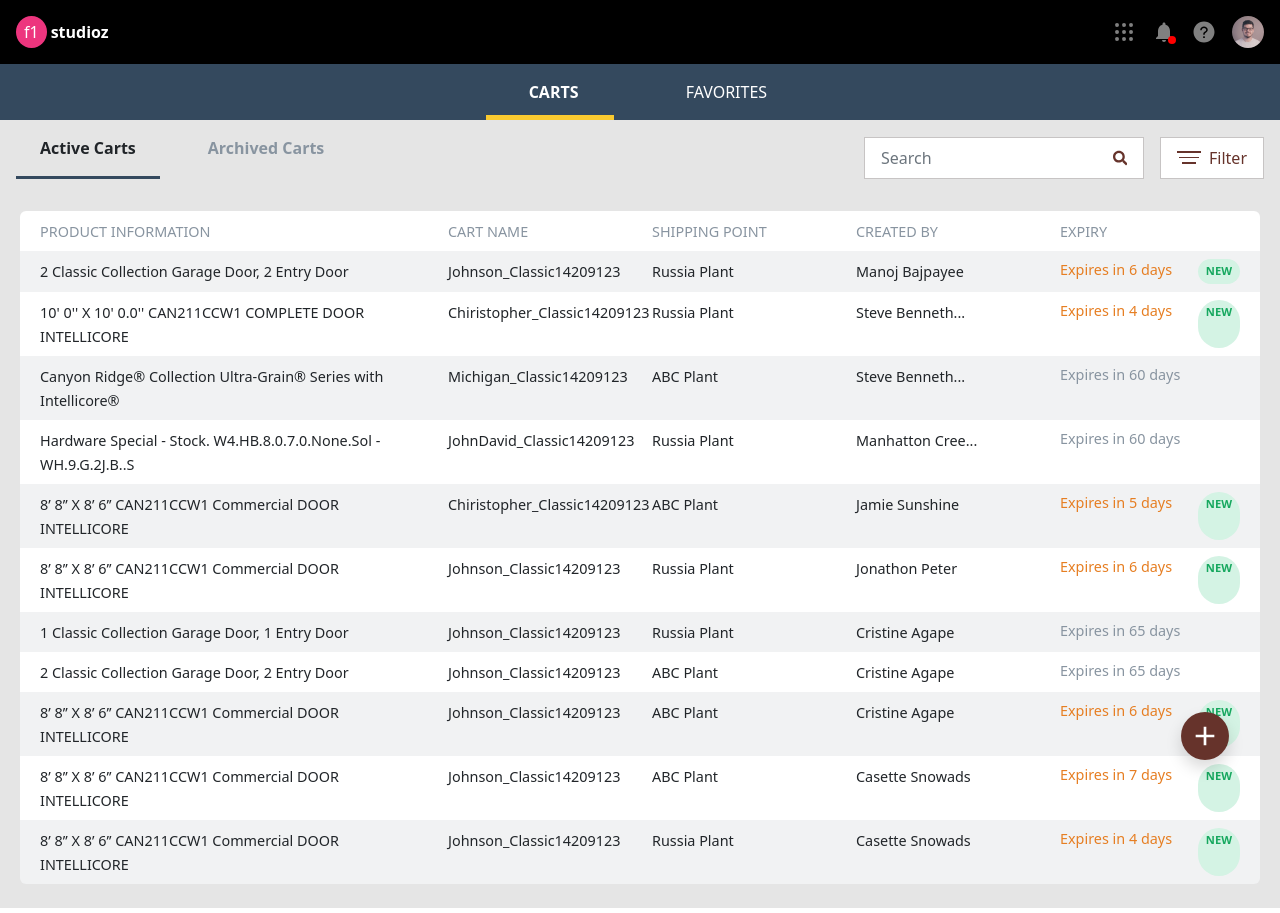
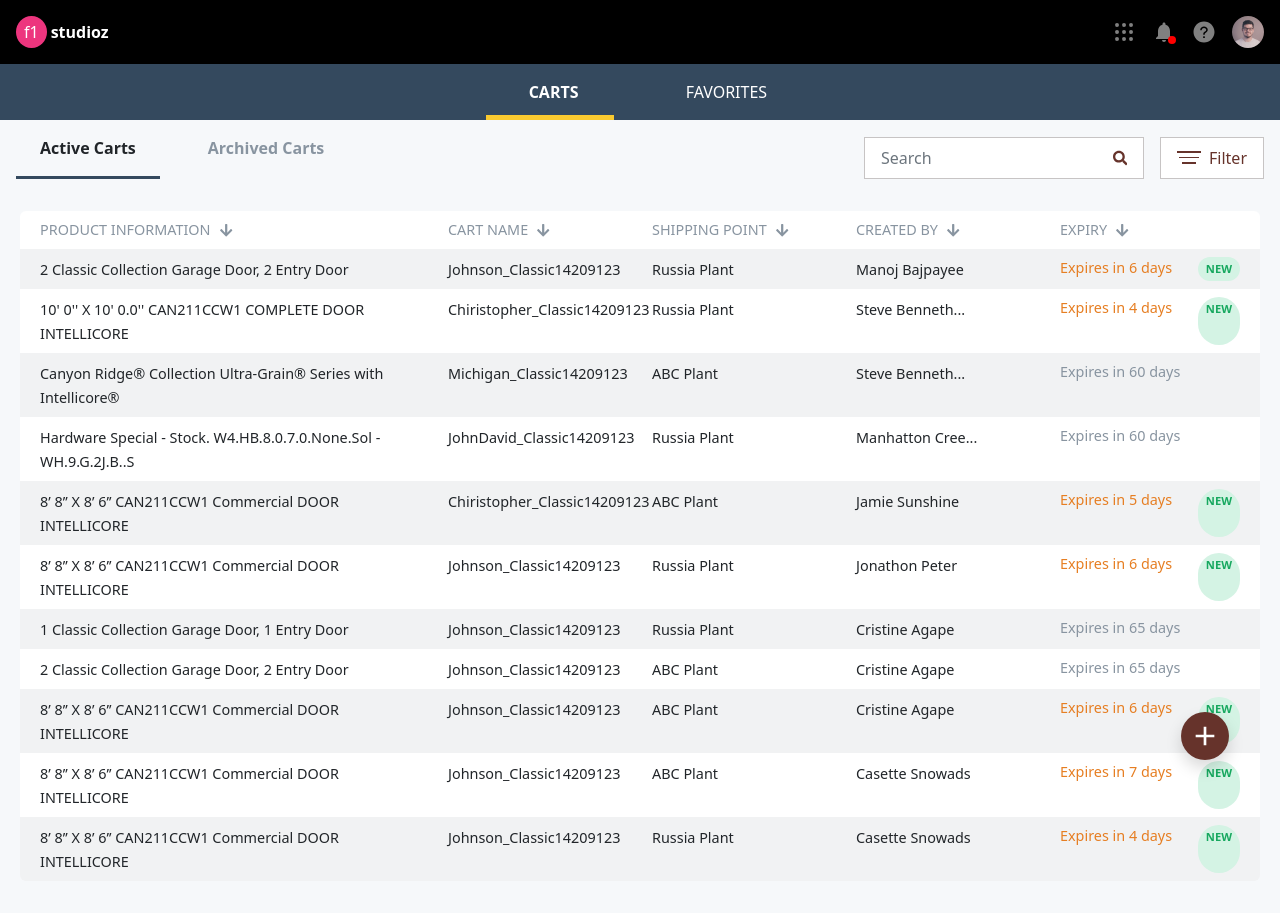
Before and after one commit to rahulrajput83/f1Studioz-assignment, a React (Create React App) app: page / in a window 1280 px wide. Built offline with nearby package versions, Linux system fonts and the light colour scheme.

Commit message:
Fixed Page 1

```diff
--- a/src/CustomStyle.scss
+++ b/src/CustomStyle.scss
@@ -14,7 +14,8 @@ $theme-colors: (
     "borderColor": rgb(199, 196, 196),
     "activeBg": rgba(221, 237, 253, 1),
     'headCol': rgba(136, 148, 160, 1),
-    "headBg": rgb(241, 242, 243)
+    "headBg": rgb(241, 242, 243),
+    "bG": #F6F8FA
 );
 .Item {
     cursor: pointer;
--- a/src/Pages/Form1.jsx
+++ b/src/Pages/Form1.jsx
@@ -1,8 +1,24 @@
 import React from 'react'
+import Navbar from '../component/Navbar'
+import { FaArrowLeft, FaEllipsisV } from 'react-icons/fa'
+import { Link } from 'react-router-dom'
 
 function Form1() {
   return (
-    <div>Form1</div>
+    <div className='d-flex flex-column'>
+      <div className='d-none d-lg-block'>
+        <Navbar />
+      </div>
+      <div className='d-flex text-white p-3 bg-gray flex-row align-items-center justify-content-between gap-2'>
+        <div className='d-flex gap-3 justify-content-center align-items-center flex-row'>
+          <Link to='/' className='text-decoration-none'>
+            <FaArrowLeft className='fs-5 text-white m-0 text-decoration-none p-0' />
+          </Link>
+          <span className=''>Create a new door</span>
+        </div>
+        <FaEllipsisV className='fs-5' />
+      </div>
+    </div>
   )
 }
 
--- a/src/Pages/Home.jsx
+++ b/src/Pages/Home.jsx
@@ -37,7 +37,7 @@ function Home() {
   }, [filter, cartData])
 
   return (
-    <div className='bg-light min-vh-100 d-flex flex-column'>
+    <div className='bg-bG min-vh-100 d-flex flex-column'>
       <Navbar />
       <Tab setClicked={setClicked} clicked={clicked} data={data} />
       <div className='d-flex flex-column gap-2 p-2'>
--- a/src/component/Add.jsx
+++ b/src/component/Add.jsx
@@ -1,9 +1,12 @@
 import React from 'react';
 import {MdAdd} from 'react-icons/md'
+import { Link } from 'react-router-dom';
 
 function Add() {
   return (
-    <MdAdd className="position-fixed Add bg-brown p-2 shadow text-white" />
+    <Link to='/Form1'>
+      <MdAdd className="position-fixed Add bg-brown p-2 shadow text-white" />
+    </Link>
   )
 }
 
--- a/src/component/Data.jsx
+++ b/src/component/Data.jsx
@@ -1,6 +1,6 @@
 import React from 'react'
 import { Col, Row } from 'react-bootstrap'
-import { FaUsers } from 'react-icons/fa'
+import { FaArrowDown, FaUsers } from 'react-icons/fa'
 import Add from './Add'
 import { dateDiff } from './Date'
 
@@ -43,19 +43,34 @@ function Data(props) {
           <div className='d-none d-lg-flex py-2 gap-0 px-3 flex-column'>
             <Row className='bg-white gap-0 rounded-top p-2'>
               <Col lg={4}>
-                <span className='text-uppercase text-headCol weight w-100 size'>Product information</span>
+                <span className='text-uppercase d-flex flex-row align-items-center gap-2 text-headCol weight w-100 size'>
+                  <span>Product information</span>
+                <FaArrowDown />
+                </span>
               </Col>
               <Col lg={2}>
-                <span className='text-uppercase text-headCol weight w-100 size'>Cart Name</span>
+                <span className='text-uppercase d-flex flex-row align-items-center gap-2 text-headCol weight w-100 size'>
+                  <span>Cart Name</span>
+                  <FaArrowDown />
+                  </span>
               </Col>
               <Col lg={2}>
-                <span className='text-uppercase text-headCol weight w-100 size'>Shipping point</span>
+                <span className='text-uppercase d-flex flex-row align-items-center gap-2 text-headCol weight w-100 size'>
+                  Shipping point
+                  <FaArrowDown />
+                  </span>
               </Col>
               <Col lg={2}>
-                <span className='text-uppercase text-headCol weight size w-100'>Created By</span>
+                <span className='text-uppercase d-flex flex-row align-items-center gap-2 text-headCol weight w-100 size'>
+                  Created By
+                  <FaArrowDown />
+                  </span>
               </Col>
               <Col lg={2}>
-                <span className='text-uppercase text-headCol weight size w-100'>Expiry</span>
+                <span className='text-uppercase d-flex flex-row align-items-center gap-2 text-headCol weight w-100 size'>
+                  Expiry
+                  <FaArrowDown />
+                  </span>
               </Col>
             </Row>
             {props.filterData.map((e, i) => {
```
